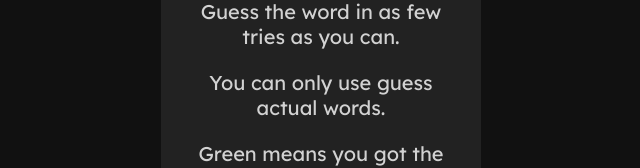
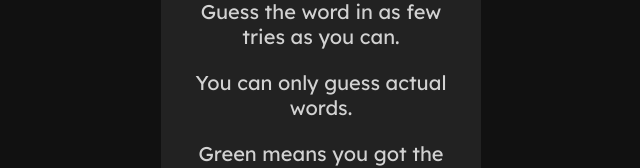
Before and after one commit to N-Plus-Plus/Words, a plain HTML site: page index.html in a window 1280 px wide. Shown: the part 186-354 px from the top of the page, without its empty margins (319-959 px from the left). Drawn offline with Linux system fonts and the light colour scheme.

Commit message:
Add files via upload

```diff
--- a/index.html
+++ b/index.html
@@ -27,7 +27,7 @@
             <div class="img close"></div>
             <div class="outcome">Welcome!</div>
             <div class="welcome">Guess the word in as few tries as you can.</div>
-            <div class="welcome">You can only use guess actual words.</div>
+            <div class="welcome">You can only guess actual words.</div>
             <div class="welcome">Green means you got the right letter in the right spot.</div>
             <div class="sample right">X</div>
             <div class="welcome">Yellow means that letter belongs somewhere else.</div>
```
